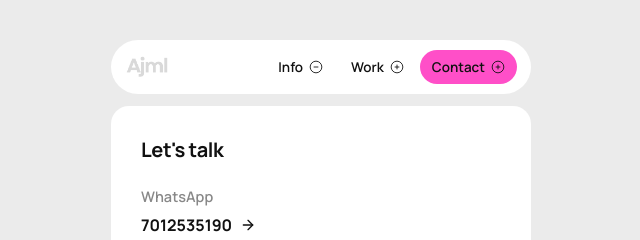
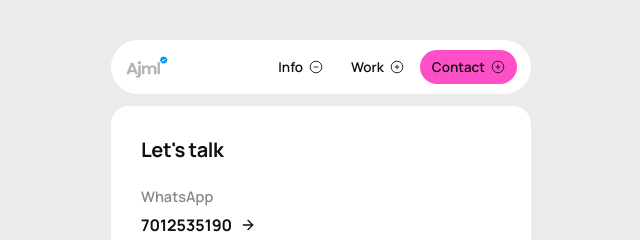
Before and after one commit to ajmaloffical04-design/ajmlportfolio, a plain HTML site: page contact.html in a window 1280 px wide. Shown: the top 240 px of the page, 319-959 px from the left. Drawn offline with nearby package versions, Linux system fonts and the light colour scheme.

Commit message:
Update navigation logo to new verified logo

```diff
--- a/contact.html
+++ b/contact.html
@@ -20,7 +20,7 @@
     <!-- Top Nav -->
     <div class="card nav-card">
       <div class="logo">
-        <a href="index.html" style="text-decoration: none; display: block; height: 100%;"><img src="ajmallogo.png" alt="Ajml." style="height: 100%; width: auto;" /></a>
+        <a href="index.html" style="text-decoration: none; display: block; height: 100%;"><img src="ajmllogo.png" alt="Ajml." style="height: 100%; width: auto;" /></a>
       </div>
 
       <div class="nav-pills">
```
Also changed, not shown: index.html (+1 -1 lines), works.html (+1 -1 lines), ajmllogo.png (added).
